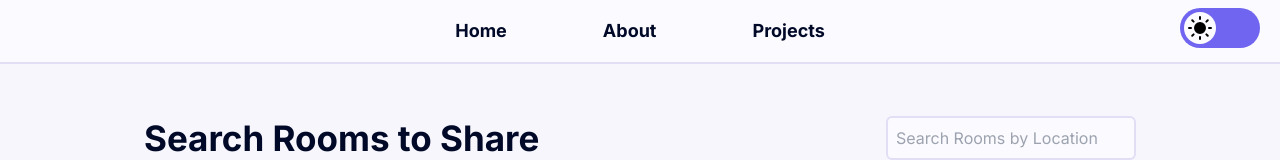
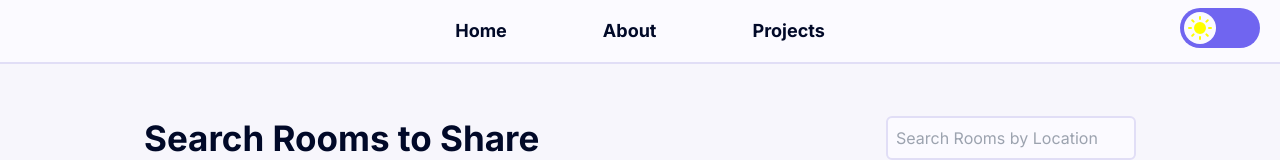
Before and after one commit to MusthafaAltaf2001/roommate-finder, a Next.js app: page / in a window 1280 px wide. Shown: the top 160 px of the page. Built offline with nearby package versions, Linux system fonts and the light colour scheme.

Commit message:
Added colour transition for theme toggle button

```diff
--- a/src/app/Components/Header/ThemeToggle.tsx
+++ b/src/app/Components/Header/ThemeToggle.tsx
@@ -15,32 +15,38 @@ const ThemeToggle = () => {
             cx: 12,
             cy: 4,
             opacity: 0,
+            stroke: 'black',
+            fill: 'black'
         },
         light: {
             r: 5,
             transform: "rotate(90deg)",
             cx: 30,
             cy: 0,
-            opacity: 1
+            opacity: 1,
+            stroke: 'yellow',
+            fill: 'yellow'
         },
         springConfig: { mass: 4, tension: 250, friction: 35 }
     };
 
-    const { r, transform, cx, cy, opacity } = properties[
+    const { r, transform, cx, cy, opacity, stroke, fill } = properties[
         isDarkMode ? "dark" : "light"
     ];
 
     const svgContainerProps = useSpring({
         transform,
+        stroke,
         config: properties.springConfig
     });
-    const centerCircleProps = useSpring({ r, config: properties.springConfig });
+    const centerCircleProps = useSpring({ r, fill, config: properties.springConfig });
     const maskedCircleProps = useSpring({
         cx,
         cy,
+        fill,
         config: properties.springConfig
     });
-    const linesProps = useSpring({ opacity, config: properties.springConfig });
+    const linesProps = useSpring({ opacity, stroke, config: properties.springConfig });
 
     return (
         <div >
@@ -56,25 +62,27 @@ const ThemeToggle = () => {
                         strokeWidth="2"
                         strokeLinecap="round"
                         strokeLinejoin="round"
-                        stroke="currentColor"
                         style={{
                             cursor: "pointer",
                             ...svgContainerProps
                         }}
                     >
+                        # Moon
                         <mask id="myMask2">
                             <rect x="0" y="0" width="100%" height="100%" fill="white" />
-                            <animated.circle style={maskedCircleProps} r="9" fill="black" />
+                            <animated.circle style={maskedCircleProps} r="9" />
                         </mask>
 
+                        # Circle of the sun
                         <animated.circle
                             cx="12"
                             cy="12"
                             style={centerCircleProps}
-                            fill="black"
                             mask="url(#myMask2)"
                         />
-                        <animated.g stroke="currentColor" style={linesProps}>
+
+                        # Outer lines of the suns' circle
+                        <animated.g style={linesProps}>
                             <line x1="12" y1="1" x2="12" y2="3" />
                             <line x1="12" y1="21" x2="12" y2="23" />
                             <line x1="4.22" y1="4.22" x2="5.64" y2="5.64" />
```
